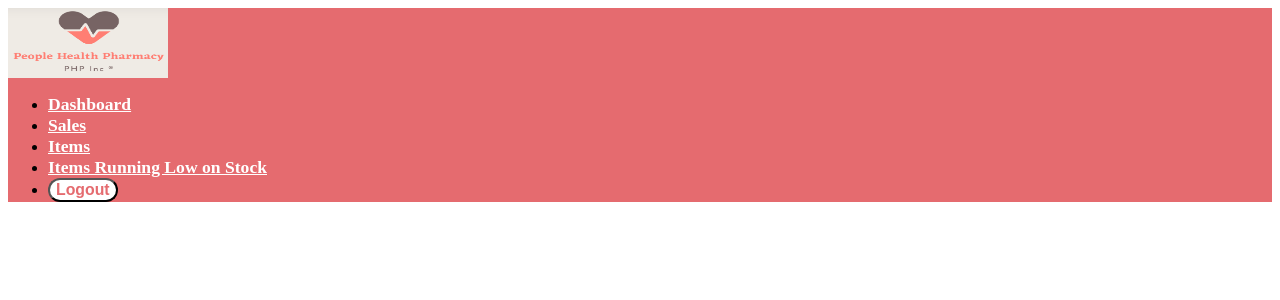
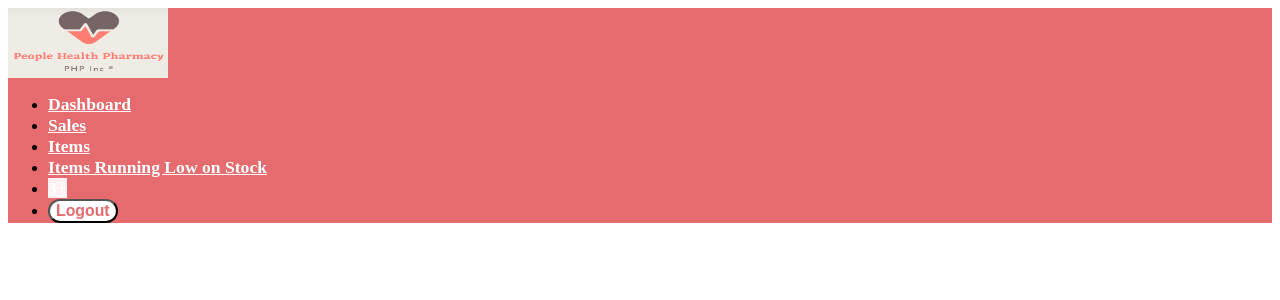
Before and after one commit to the-survivors/php-sreps, a CodeIgniter app: the page made by application/views/external_templates/topnav.php in a window 1280 px wide. Shown: the top 300 px of the page. Run offline with CodeIgniter, Linux system fonts and the light colour scheme; data that the repository does not hold is empty; some libraries are stand-ins or nearby versions.

Commit message:
Added web push notification button (WIP)
- Function of push notification work in progress

```diff
--- a/application/views/external_templates/topnav.php
+++ b/application/views/external_templates/topnav.php
@@ -2,14 +2,14 @@
 <script src="sweetalert2.min.js"></script>
 <link rel="stylesheet" href="sweetalert2.min.css">
 <style>
-
     .nav-link {
         color: white;
         font-size: 1.1rem;
         font-weight: 600;
     }
 
-.nav-link:hover, .nav-link.active {
+    .nav-link:hover,
+    .nav-link.active {
         color: #4D252A !important;
     }
 
@@ -19,16 +19,16 @@
         font-weight: 600;
     }
 
-.dropdown-item > hover {
+    .dropdown-item>hover {
         background: rgba(255, 255, 255, 0.1) !important;
         color: rgba(255, 237, 109, 1) !important;
     }
 
-#register_btn > hover {
+    #register_btn>hover {
         opacity: 0.90;
     }
 
-.navbar-nav > li > a {
+    .navbar-nav>li>a {
         padding-top: 5px !important;
         padding-bottom: 5px !important;
     }
@@ -60,23 +60,31 @@
     <ul class="navbar-nav ml-auto">
 
         <li class="nav-item px-2">
-            <a class="nav-link <?php  if ($selected == 'dashboard') echo 'active'; ?>" href="<?= base_url('users/Dashboard/Employee'); ?>">Dashboard</a>
+            <a class="nav-link <?php if ($selected == 'dashboard') echo 'active'; ?>" href="<?= base_url('users/Dashboard/Employee'); ?>">Dashboard</a>
         </li>
 
         <li class="nav-item px-2">
-            <a class="nav-link <?php  if ($selected == 'sales') echo 'active'; ?>" href="<?= base_url('sales/sales/'); ?>">Sales</a>
+            <a class="nav-link <?php if ($selected == 'sales') echo 'active'; ?>" href="<?= base_url('sales/sales/'); ?>">Sales</a>
         </li>
 
         <li class="nav-item px-2">
-            <a class="nav-link <?php  if ($selected == 'items') echo 'active'; ?>" href="<?= base_url('items/Items/items_categories_log'); ?>">Items</a>
+            <a class="nav-link <?php if ($selected == 'items') echo 'active'; ?>" href="<?= base_url('items/Items/items_categories_log'); ?>">Items</a>
         </li>
 
         <li class="nav-item px-2">
-            <a class="nav-link <?php  if ($selected == 'stock') echo 'active'; ?>" href="<?= base_url('items/Items/items_low_on_stock'); ?>">Items Running Low on Stock</a>
+            <a class="nav-link <?php if ($selected == 'stock') echo 'active'; ?>" href="<?= base_url('items/Items/items_low_on_stock'); ?>">Items Running Low on Stock</a>
+        </li>
+
+        <li class="nav-item px-1">
+            <a class="nav-link dropdown-toggle" href="#" id="alertsDropdown" role="button" data-toggle="dropdown" aria-haspopup="true" aria-expanded="false">
+                <i class="fas fa-bell fa-fw"></i>
+                <!-- Counter - Alerts -->
+                <span class="badge badge-secondary badge-counter text-dark" style="background-color: #FFF1F3;">3+</span>
+            </a>
         </li>
 
         <li class="nav-item pl-1">
-            <a class="nav-link" onclick="logout()"?>
+            <a class="nav-link" onclick="logout()" ?>
                 <button type="button" id="register_btn" class="btn" style="background-color: white; color: #e56b6f; font-size: 0.9em; border-radius:15px; font-weight: 800;"> <i class="fas fa-sign-out-alt fa-sm fa-fw mr-2"></i>Logout</button>
             </a>
         </li>
@@ -96,8 +104,9 @@
             cancelButtonColor: '#d33',
             confirmButtonText: 'Log Out'
         }).then((result) => {
-                    if(result.isConfirmed) {
-                        window.location.href = "<?php echo base_url('users/login/logout'); ?>"; }
+            if (result.isConfirmed) {
+                window.location.href = "<?php echo base_url('users/login/logout'); ?>";
+            }
         })
     }
 </script>
```
Also changed, not shown: application/views/internal_templates/topbar.php (+8 -0 lines). Lines whose indentation alone changed are shown as unchanged.
